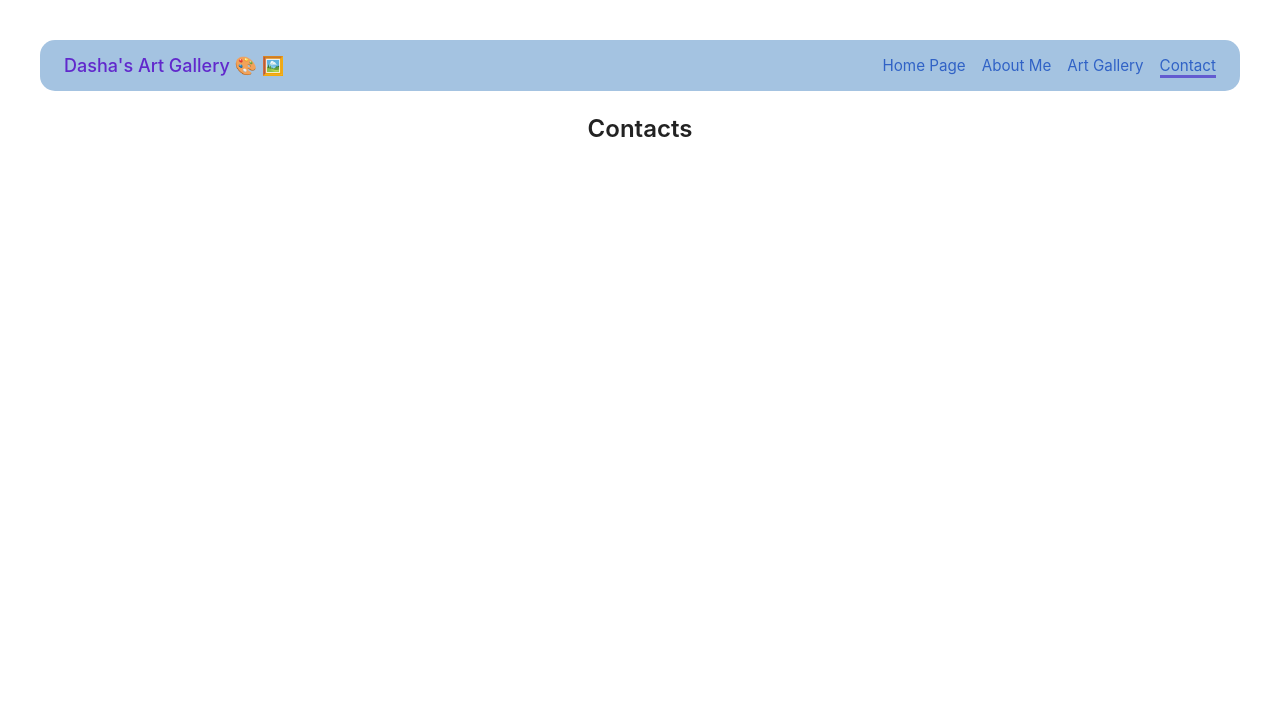
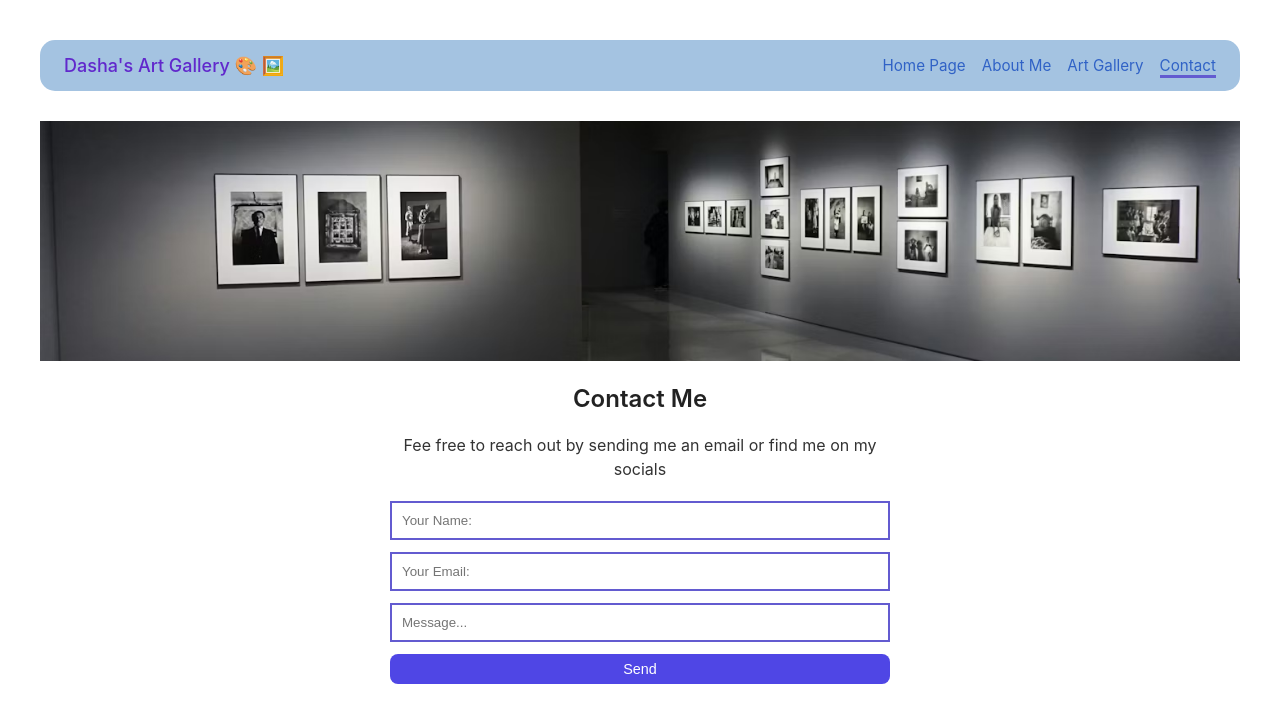
Before and after one commit to dashagaytan/final-project, a React (Vite) app: page /contact in a window 1280 px wide. Shown: the top 722 px of the page. Built offline with nearby package versions, Linux system fonts and the light colour scheme.

Commit message:
styles added to contact me page

```diff
--- a/src/App.css
+++ b/src/App.css
@@ -38,3 +38,71 @@
 .navbar-links a.active {
   border-bottom: 3px solid #635bd0;
 }
+
+/* art gallery page */
+
+.art-form{
+  display: flex;
+  flex-direction: column;
+  gap: 10px;
+  max-width: 300px;
+  margin: 0 auto 20px auto;
+}
+.art-form input {
+  background-color: white;
+  color: black;
+  border: 2px solid #635bd0;
+}
+
+.art-form button {
+  width: 220px;
+  padding: 10px;
+  margin: 10px auto 0 auto;
+  cursor: pointer;
+}
+
+/* contact page */
+.contact-page{
+  display: flex;
+  flex-direction: column;
+}
+
+.contact-img{
+  width: 100%;
+  height:30vh;
+}
+
+.contact-img img{
+  padding-top: 30px;
+  width: 100%;
+  height: 100%;
+  object-fit: cover;
+
+}
+.form-section{
+  padding: 30px 20px;
+  max-width: 500px;
+  margin: 0 auto;
+  text-align: center;
+}
+
+.contact-form{
+  display: flex;
+  flex-direction: column;
+  gap: 12px;
+  margin-top: 20px;
+}
+
+.contact-form input{
+  padding: 10px;
+  background-color: white;
+  color: black;
+  border: 2px solid #635bd0;
+}
+
+.contact-form button{
+  cursor: pointer;
+}
+.contact-form button:hover{
+  background-color: #452bea;
+}
--- a/src/components/DreamTable.tsx
+++ b/src/components/DreamTable.tsx
@@ -44,7 +44,8 @@ export default function DreamTable({artPieces, onChange}){
         <>
         <section>
             <h2>Add Your Dreamy Art Pieces</h2>
-            <form onSubmit={handleSubmit}>
+
+            <form onSubmit={handleSubmit} className="art-form">
                 <input
                 name="title"
                 value={form.title}
--- a/src/pages/Contact.tsx
+++ b/src/pages/Contact.tsx
@@ -1,8 +1,36 @@
+import gallery from '../assets/images/gallery.png'
+
 export default function Contact(){
     return(
         <>
-        <div>
-            <h2>Contacts</h2>
+        <div className='contact-page'>
+            <div className='contact-img'>
+                <img src={gallery} alt='gallery'/>
+            </div>
+
+            <div className='form-section'>
+                <h2>Contact Me</h2>
+                <p>Fee free to reach out by sending me an email or find me on my socials</p>
+
+                <form className='contact-form'>
+                    <input
+                    type='text'
+                    placeholder='Your Name: '
+                    required
+                    />
+                    <input
+                    type='email'
+                    placeholder='Your Email: '
+                    required
+                    />
+                    <input
+                    type='text'
+                    placeholder='Message... '
+                    required
+                    />
+                    <button type='submit'>Send</button>
+                </form>
+            </div>
         </div>
         </>
     )
```
Also changed, not shown: src/assets/images/gallery.png (added).
